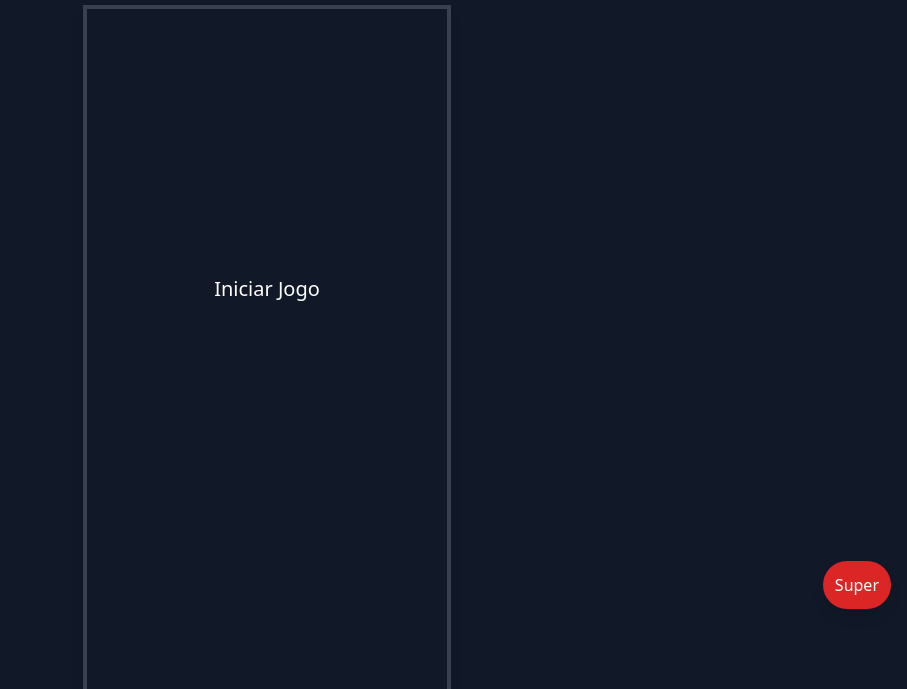
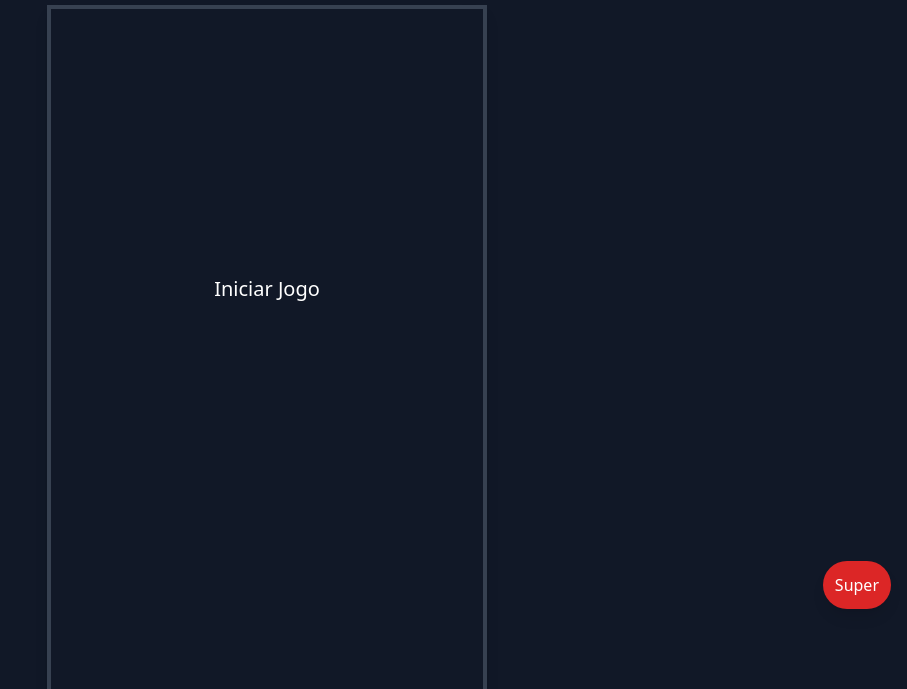
Before and after one commit to juninmd/warrior-x-horde, a plain HTML site: page index.html in a window 1280 px wide. Shown: the part 111-800 px from the top of the page, without its empty margins (373-1280 px from the left). Drawn offline with nearby package versions, Linux system fonts and the light colour scheme.

Commit message:
feat: size

```diff
--- a/index.html
+++ b/index.html
@@ -59,7 +59,7 @@
 
     <!-- Canvas do jogo com altura reduzida -->
     <div class="flex-grow flex justify-center items-center">
-      <canvas id="gameCanvas" class="border-4 border-gray-700 shadow-lg" width="400" height="1000"></canvas>
+      <canvas id="gameCanvas" class="border-4 border-gray-700 shadow-lg" width="480" height="1000"></canvas>
     </div>
 
     <!-- Botão do super canhão reposicionado -->
```
